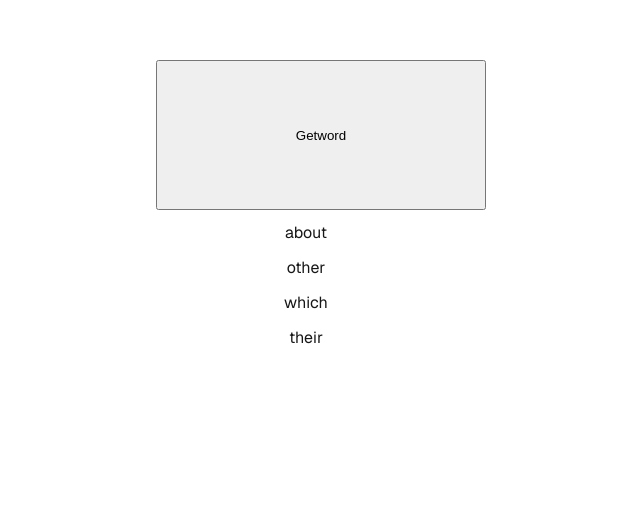
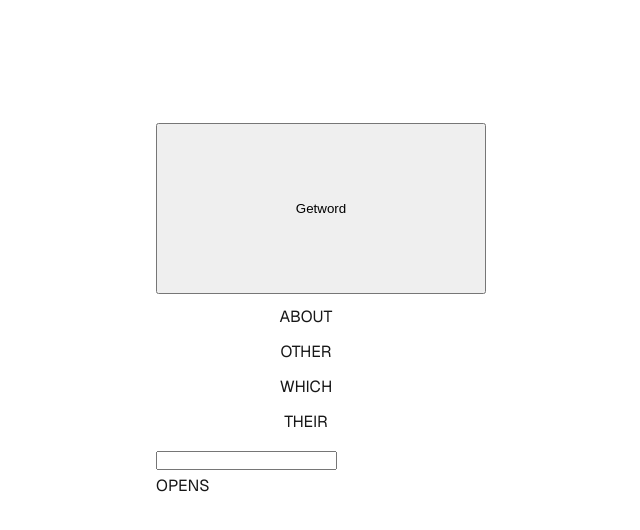
Before and after one commit to BrazenKind/aws_wordle_app, a Next.js app: page / in a window 1280 px wide. Shown: the part 594-1124 px from the top of the page, without its empty margins (319-959 px from the left). Built offline with nearby package versions, Linux system fonts and the light colour scheme.

Commit message:
Added filterable word list. TODO: polish the CSS of everything to add user feedback to the site.

```diff
--- a/src/app/css/word_setter.module.css
+++ b/src/app/css/word_setter.module.css
@@ -5,6 +5,10 @@
     flex: 1 0 90%;
 }
 
+.hidden{
+    display: none;
+}
+
 .list{
     display: flex;
     flex-wrap: wrap;
--- a/src/app/word_setter.tsx
+++ b/src/app/word_setter.tsx
@@ -1,14 +1,43 @@
 import styles from './css/word_setter.module.css';
 import { FixedSizeList as List } from 'react-window';
+import { useState } from 'react';
 
-export default function Word_setter({wordData}: any){
+
+
+export default function Word_setter({wordData, secretSetter}){
+
+    const handleClick = (event) => {
+        const word = event.target.innerHTML;
+        secretSetter(word.trim());
+    };
+
+    const handleFilter = (event) => {
+        setFilter(event.target.value.toUpperCase());
+        setWordEntries(originalWordData.filter(item => item.includes(filter)));
+    };
+
+    let [filter, setFilter] = useState("");
+    let [listLen, setListLen] = useState(wordData.length);
+    const originalWordData = wordData.map( (item, _) => item.replace('\r', '').toUpperCase());
+    let [wordEntries, setWordEntries] = useState(originalWordData);
+
+    //NOTE: to work around react-window's current limitations, I had to use a callback that doesn't take in any parameters.
+    //As a result, I need to access the selected word by reading in the inner HTML of the row element.
+
+    //UNUSED CSS FILTERING
+    //{display: ({filter}.length == 0)?'inline':(wordData[index].includes({filter}))?'inline':'none'}
+    //(filter.length==0)?styles.listItem:(wordData[index].replace('\r', '').toUpperCase().includes(filter.toUpperCase()))?styles.listItem:styles.hidden
     const row = ({index, style}) => (
-        <div className = {styles.listItem} style={style}> {wordData[index]} </div>
+        <div className={styles.listItem} style={style} onClick={handleClick}>{wordEntries[index]}</div>
     );
 
     return(
-      <List height={150} itemCount = {wordData.length} itemSize={35} width={300}>
-        {row}
-      </List>
+        <div>
+            <List height={150} itemCount = {wordEntries.length} itemSize={35} width={300}>
+                {row}
+            </List>
+            <input onChange={handleFilter}></input>
+            <div>{filter}</div>
+        </div>
     );
 }
--- a/src/app/wordle_box.tsx
+++ b/src/app/wordle_box.tsx
@@ -3,6 +3,7 @@ import styles from './css/wordle_box.module.css';
 import Wordle_row from './wordle_row.tsx';
 import Word_setter from './word_setter.tsx';
 import { useState } from 'react';
+import { FixedSizeList as List } from 'react-window';
 
 interface Props{
     wrows: string[];
@@ -21,15 +22,15 @@ export default function Wordle_box({wordData}: any){
     let wrows = [wrow1, wrow2, wrow3, wrow4, wrow5, wrow6];
 
     let [secret, setSecret] = useState("OPENS");
-    const setSecret_child = (secret) => {
-        setSecret(secret);
-    };
     const url = "https://d6efzmgcn7.execute-api.us-east-2.amazonaws.com/test-1_5/";
 
     async function getWord(){
         try{
             const response = await fetch(url, {method: "POST", body: JSON.stringify({secret: secret})});
+            console.log(JSON.stringify({secret: secret}));
+            console.log(response);
             const body = await response.json();
+            console.log(body);
             const result = body['result'];
             console.log(result);
 
@@ -67,7 +68,8 @@ export default function Wordle_box({wordData}: any){
          <div className={styles.box}>
             {wrows.map((_, i) => <Wordle_row key={i} data={wrows[i]}></Wordle_row>)}
             <button onClick={getWord}>Getword</button>
-            <Word_setter wordData={wordData}></Word_setter>
+            <Word_setter wordData={wordData} secretSetter={setSecret}></Word_setter>
+            <div> {secret} </div>
          </div>
     );
 }
```
Also changed, not shown: src/app/css/wordle_box.module.css (line endings or trailing spaces).
